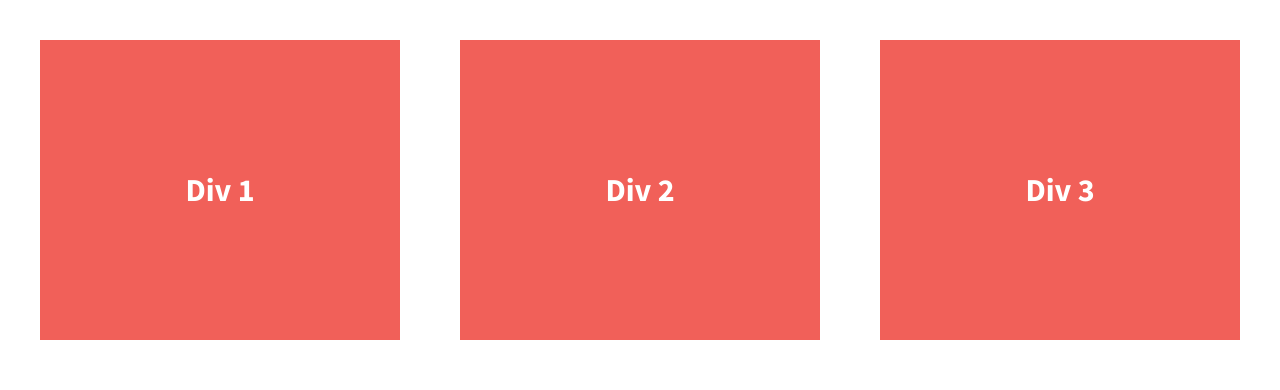
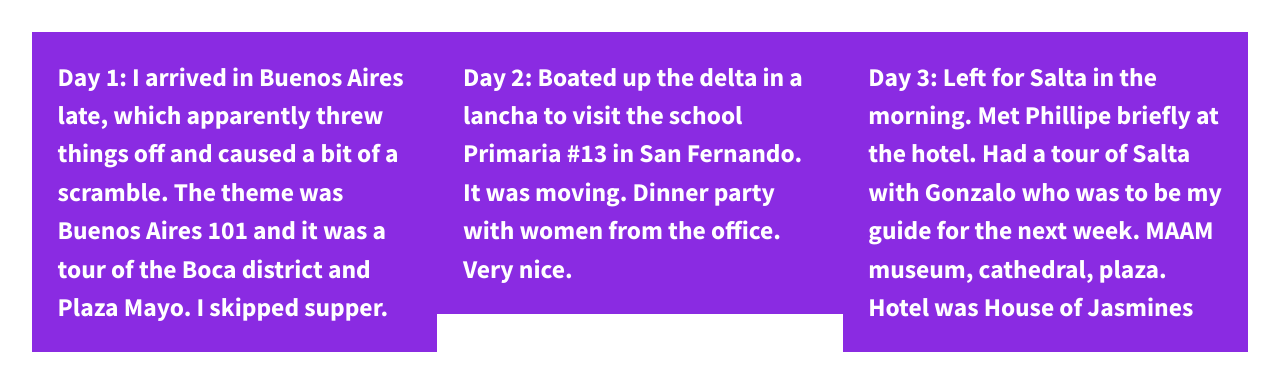
Before and after one commit to cmcrawford2/206-divs-flexbox-starter, a plain HTML site: page index.html in a window 1280 px wide. Drawn offline with nearby package versions, Linux system fonts and the light colour scheme.

Commit message:
Added my own text to the divs

```diff
--- a/css/main.css
+++ b/css/main.css
@@ -104,7 +104,7 @@ html {
 body {
   font-family: 'Source Sans Pro', sans-serif;
   padding: 2em;
-  font-size: 1.25em;
+  font-size: 1em;
   height: 100%;
 }
 
@@ -113,6 +113,7 @@ body {
   font-weight: 700;
   display: flex;
   justify-content: space-between;
+  align-items: flex-start;
 }
 
 .div-1, .div-2, .div-3 {
@@ -120,12 +121,13 @@ body {
   color: #fff;
   line-height: 1.5em;
   font-size: 1.6em;
-  background-color: #f16059;
-  height: 300px;
+  background-color: blueviolet;
+  height: auto;
   width: 30%;
   display: flex;
   justify-content: center;
   align-items: center;
+  padding: 0 1em;
 }
 
 
--- a/index.html
+++ b/index.html
@@ -23,13 +23,13 @@
 
         <section class="wrapper">
             <div class="div-1">
-                Div 1
+                <p>Day 1: I arrived in Buenos Aires late, which apparently threw things off and caused a bit of a scramble. The theme was Buenos Aires 101 and it was a tour of the Boca district and Plaza Mayo. I skipped supper.</p>
             </div>
             <div class="div-2">
-                Div 2
+                <p>Day 2: Boated up the delta in a lancha to visit the school Primaria #13 in San Fernando. It was moving. Dinner party with women from the office. Very nice.</p>
             </div>
             <div class="div-3">
-                Div 3
+                <p>Day 3: Left for Salta in the morning. Met Phillipe briefly at the hotel. Had a tour of Salta with Gonzalo who was to be my guide for the next week. MAAM museum, cathedral, plaza. Hotel was House of Jasmines</p>
             </div>
         </section>
 
```
Also changed, not shown: 1 other file.
